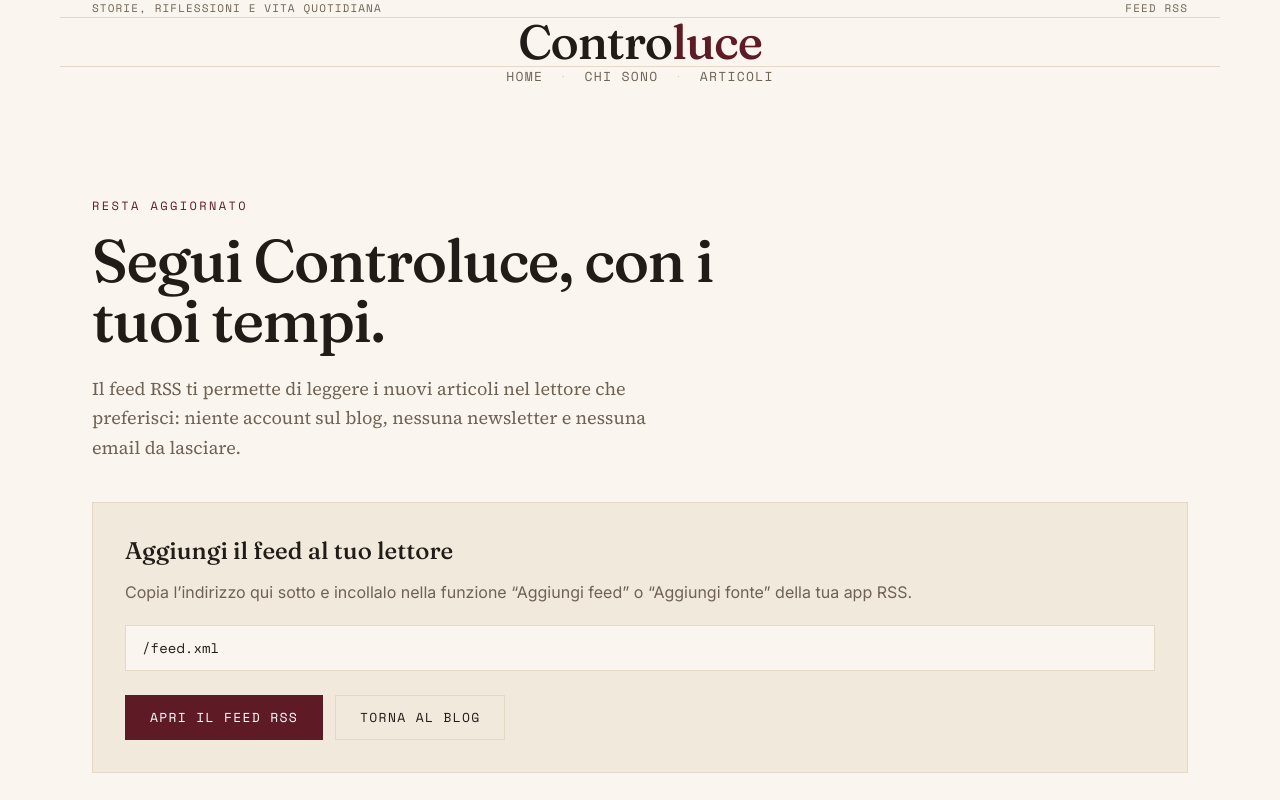
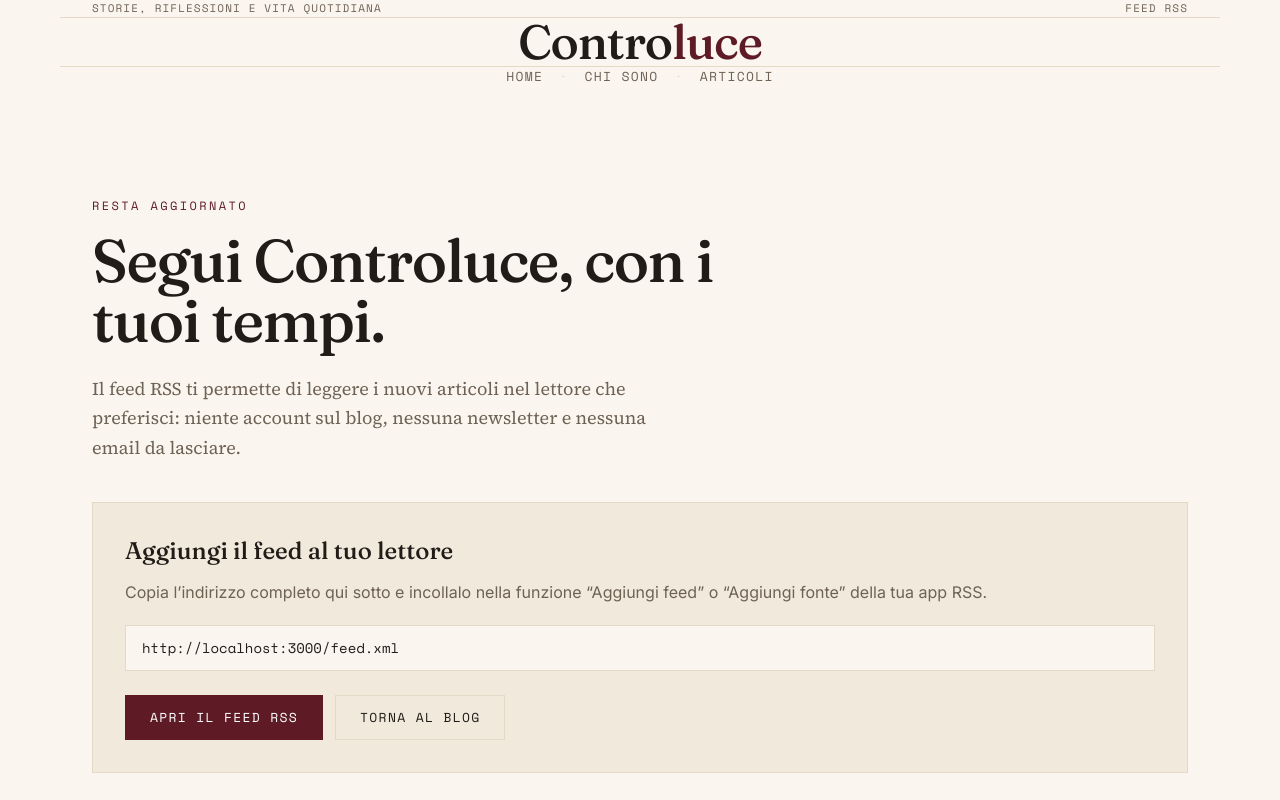
Before and after one commit to safherofficial/blog, a Next.js app: page /rss in a window 1280 px wide. Shown: the top 800 px of the page. Built offline with nearby package versions, Linux system fonts and the light colour scheme; no server answers; the database is empty.

Commit message:
fix: show the absolute RSS feed address

```diff
--- a/app/(site)/rss/page.tsx
+++ b/app/(site)/rss/page.tsx
@@ -1,5 +1,6 @@
 import type { Metadata } from 'next'
 import Link from 'next/link'
+import { headers } from 'next/headers'
 
 export const metadata: Metadata = {
   title: 'Segui Controluce via RSS',
@@ -12,6 +13,18 @@ export const metadata: Metadata = {
 }
 
 export default function RssPage() {
+  const requestHeaders = headers()
+  const host = (
+    requestHeaders.get('x-forwarded-host') ||
+    requestHeaders.get('host') ||
+    ''
+  ).split(',')[0].trim()
+  const forwardedProtocol = requestHeaders.get('x-forwarded-proto')?.split(',')[0].trim()
+  const protocol = forwardedProtocol || (host.startsWith('localhost') ? 'http' : 'https')
+  const fallbackOrigin = process.env.NEXT_PUBLIC_SITE_URL || 'https://www.controluce-blog.it'
+  const origin = host ? `${protocol}://${host}` : fallbackOrigin
+  const feedUrl = new URL('/feed.xml', origin).toString()
+
   return (
     <main>
       <section className="border-b border-line py-20 md:py-28">
@@ -27,9 +40,9 @@ export default function RssPage() {
           <div className="border border-line bg-bg-soft p-6 md:p-8">
             <h2 className="mb-3 font-display text-2xl">Aggiungi il feed al tuo lettore</h2>
             <p className="mb-5 leading-relaxed text-ink-soft">
-              Copia l’indirizzo qui sotto e incollalo nella funzione “Aggiungi feed” o “Aggiungi fonte” della tua app RSS.
+              Copia l’indirizzo completo qui sotto e incollalo nella funzione “Aggiungi feed” o “Aggiungi fonte” della tua app RSS.
             </p>
-            <code className="block break-all border border-line bg-bg px-4 py-3 font-mono text-sm">/feed.xml</code>
+            <code className="block break-all border border-line bg-bg px-4 py-3 font-mono text-sm">{feedUrl}</code>
             <div className="mt-6 flex flex-wrap gap-3">
               <a
                 href="/feed.xml"
```
